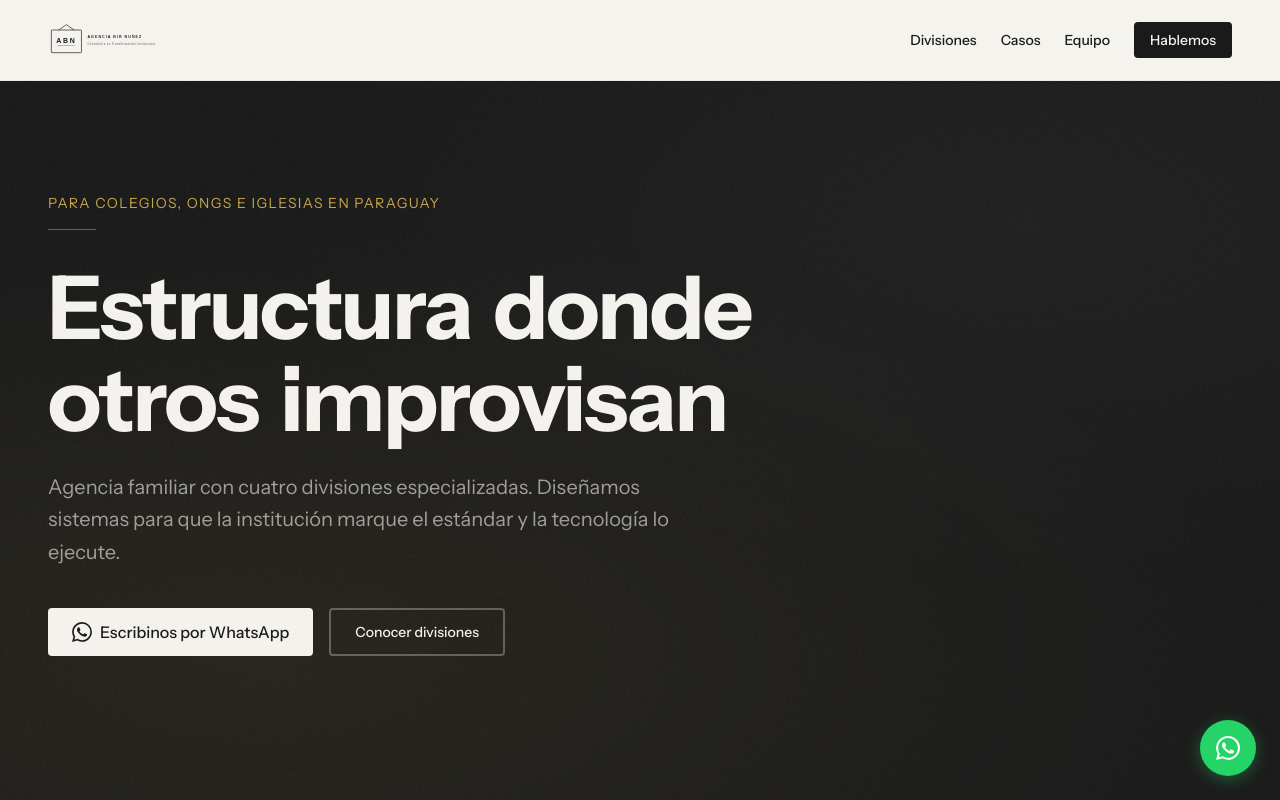
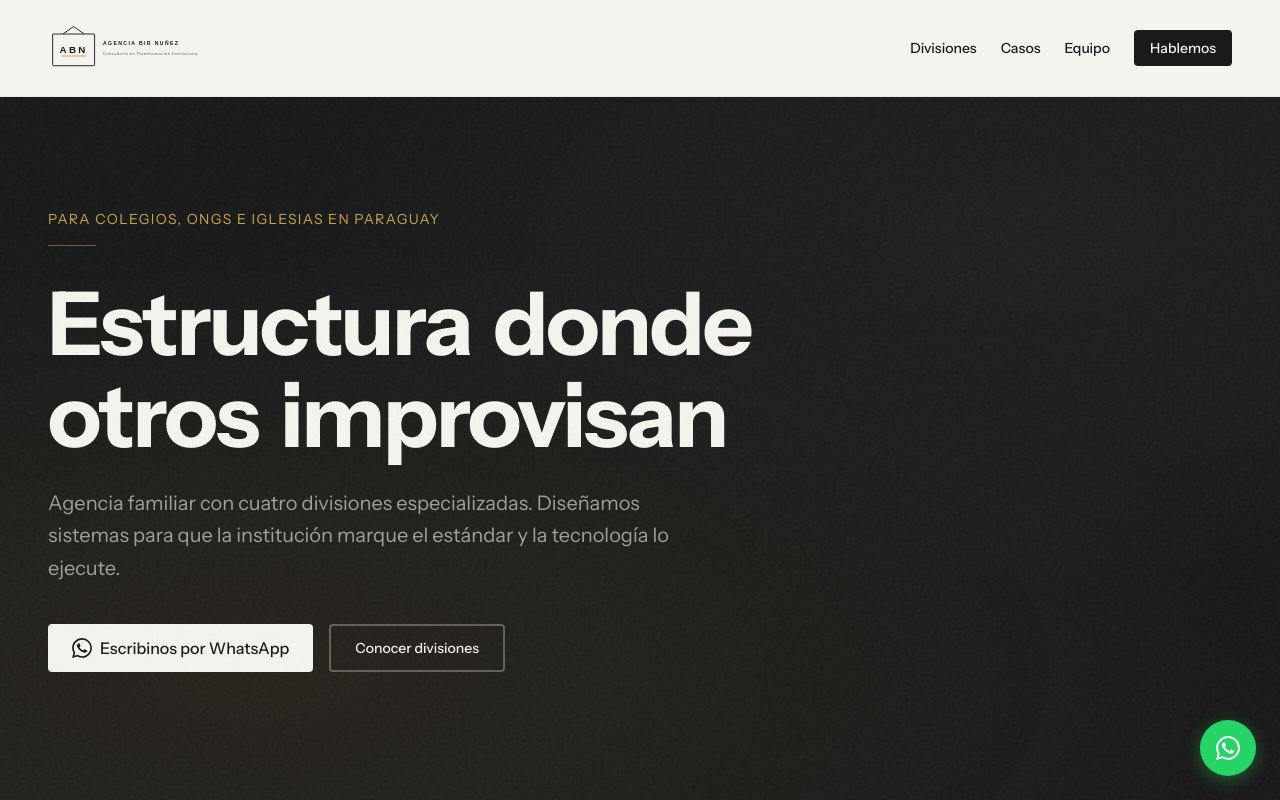
Before and after one commit to anthonybir/bir-landing, a Next.js app: page / in a window 1280 px wide. Shown: the top 800 px of the page. Built offline with nearby package versions, Linux system fonts and the light colour scheme.

Commit message:
style(navbar): increase desktop lockup size for better readability

```diff
--- a/src/app/page.tsx
+++ b/src/app/page.tsx
@@ -35,7 +35,7 @@ export default function ABNLanding() {
         <nav className="font-sans px-6 md:px-12 py-5 flex justify-between items-center max-w-7xl mx-auto">
           <div className="flex items-center gap-3">
             {/* Desktop: full lockup with name + descriptor */}
-            <Image src="/logos/abn-frame-lockup-light.svg" alt="Agencia Bir Nuñez" width={220} height={40} className="hidden md:block h-10 w-auto hover:opacity-80 transition-opacity duration-200" />
+            <Image src="/logos/abn-frame-lockup-light.svg" alt="Agencia Bir Nuñez" width={320} height={56} className="hidden md:block h-14 w-auto hover:opacity-80 transition-opacity duration-200" />
             {/* Mobile: compact frame mark + name */}
             <Image src="/logos/abn-frame-light.svg" alt="ABN" width={40} height={34} className="md:hidden h-9 w-auto" />
             <span className="md:hidden font-sans font-semibold text-sm tracking-wide">ABN</span>
```
